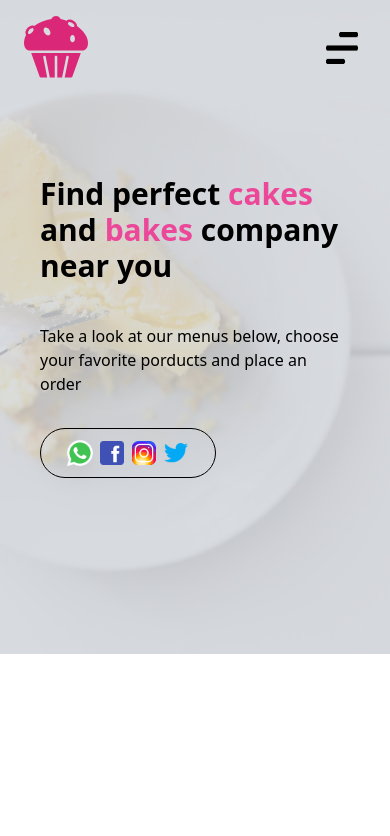
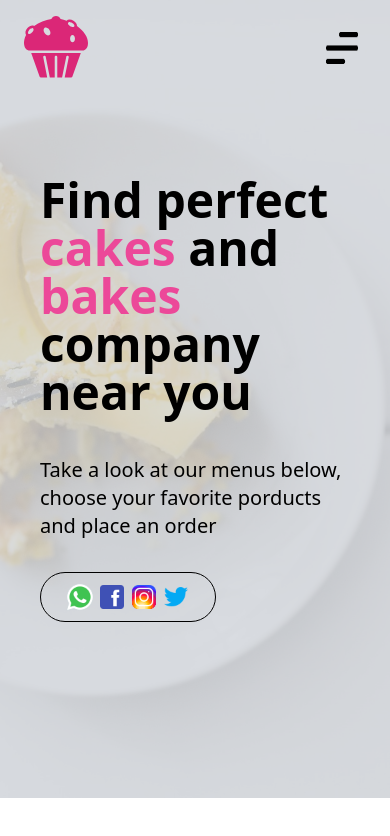
Before and after one commit to Victorakinwunmi/cake-web, a Nuxt app: page /menupage in a window 390 px wide. Shown: the top 836 px of the page. Built offline with nearby package versions, Linux system fonts and the light colour scheme.

Commit message:
i increase the text size in menupage cta

```diff
--- a/pages/menupage.vue
+++ b/pages/menupage.vue
@@ -54,8 +54,8 @@
         <div class="bg-no-repeat bg-cover bg-center" :style="{backgroundRepeat: 'no-repeat' + ';' , backgroundImage: 'url(' + require('@/assets/images/Cake04.jpg') +')'}">
           <div class="bg-gray-300 px-10 py-44 lg:py-60 bg-opacity-80 w-full">
              <div class="lg:px-16 max-w-3xl">
-               <h1 class="font-bold text-3xl md:text-4xl lg:text-7xl">Find perfect <span class="text-pink-500">cakes</span> and <span class="text-pink-500">bakes</span> company near you</h1>
-               <p class="text-base lg:text-xl mt-10">Take a look at our menus below, choose your favorite porducts and place an order</p>
+               <h1 class="font-bold text-5xl md:text-6xl lg:text-7xl">Find perfect <span class="text-pink-500">cakes</span> and <span class="text-pink-500">bakes</span> company near you</h1>
+               <p class="text-xl lg:text-xl mt-10">Take a look at our menus below, choose your favorite porducts and place an order</p>
                <div class="border border-black rounded-full w-44 mt-8 justify-center p-2 flex">
                   <a href="https://wa.me/+2348107546757"><img :src="require('@/assets/icons/whatsapp.png')" class="lg:w-10 w-8"></a>
                   <a href=""> <img :src="require('@/assets/icons/facebook.png')" class="lg:w-10 w-8"></a>
```
